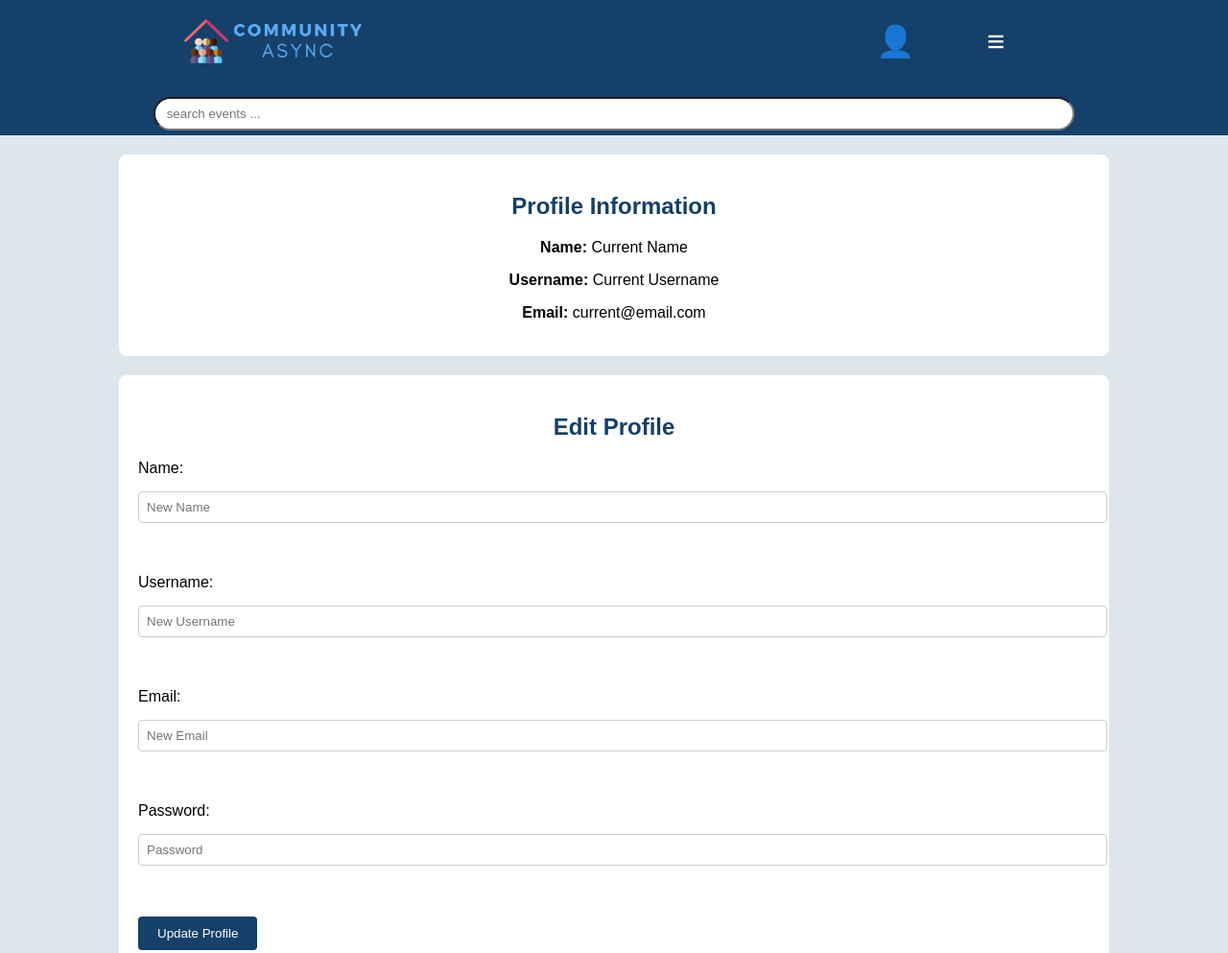
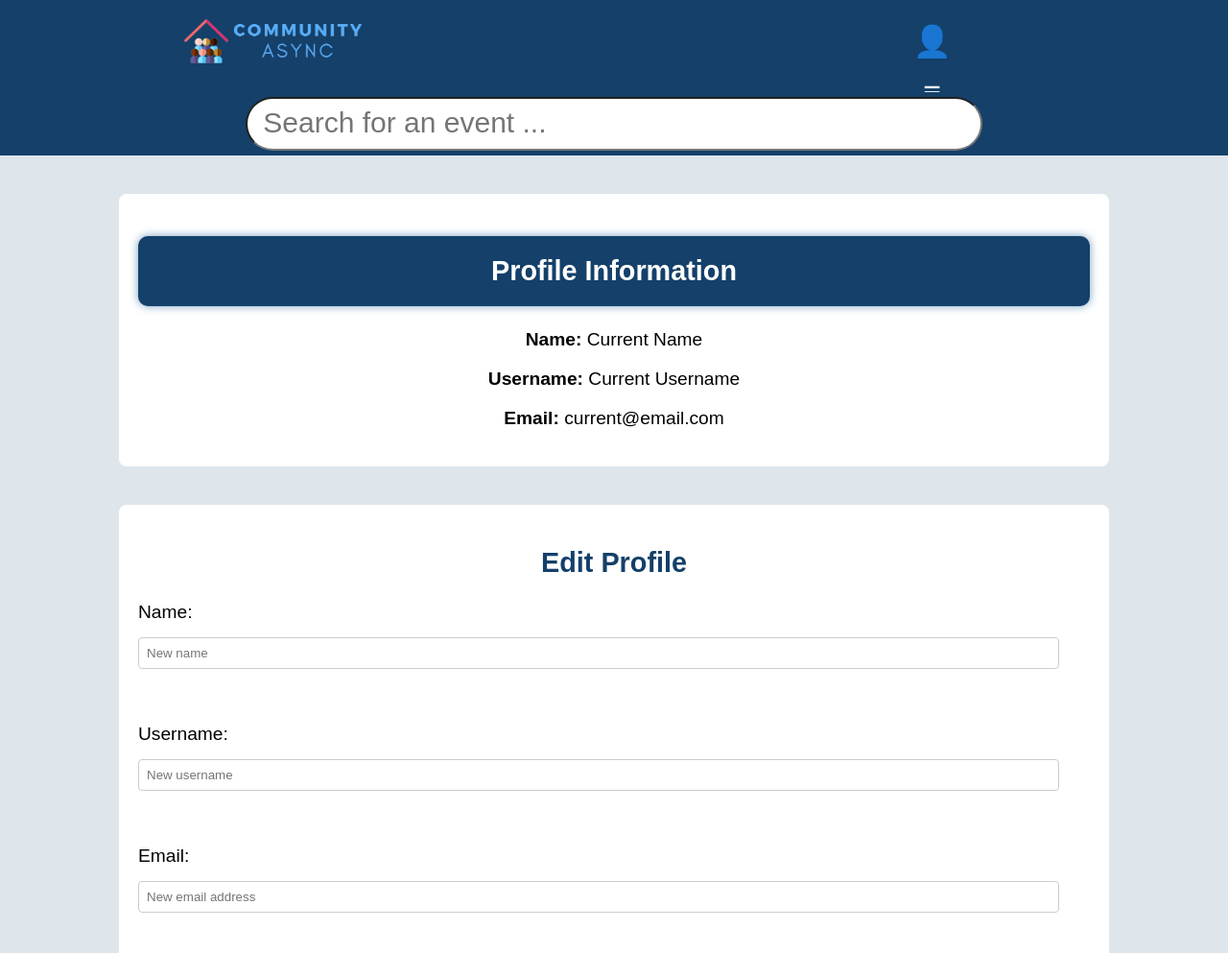
Before and after one commit to aarti-joshi/gherkin-ninjas, a website: page client/profile/profile.html in a window 1280 px wide. Shown: the top 993 px of the page at 96% size. Drawn offline with Linux system fonts and the light colour scheme; no server answers.

Commit message:
modified the design of the profile page

```diff
--- a/client/profile/profile.html
+++ b/client/profile/profile.html
@@ -1,59 +1,103 @@
 <!DOCTYPE html>
 <html lang="en">
-
   <head>
-    <meta charset="UTF-8">
-    <meta name="viewport" content="width=device-width, initial-scale=1.0">
+    <meta charset="UTF-8" />
+    <meta name="viewport" content="width=device-width, initial-scale=1.0" />
     <title>Your Profile</title>
-    <link rel="stylesheet" href="styles.css">
-    <script src="../signup/logout.js"defer></script>
+    <link rel="stylesheet" href="styles.css" />
   </head>
 
   <body>
     <!-- Navbar -->
     <header class="navbar">
       <div class="logo">
-            <a href="../homepage/homepage.html"><img src="../assets/Async-log.png" alt="Community Async logo" /></a>
+        <a href="../homepage/homepage.html"
+          ><img src="../assets/Async-log.png" alt="Community Async logo"
+        /></a>
       </div>
       <nav class="menu">
-            <button class="profile-btn" aria-label="Profile"><a href="#">&#128100;</a></button>
-            <button class="hamburger-btn" aria-label="Menu" onclick="toggleDropdown()">&#8801;</button>
+        <button class="profile-btn" aria-label="Profile">
+          <a href="#">&#128100;</a>
+        </button>
+        <button
+          class="hamburger-btn"
+          aria-label="Menu"
+          onclick="toggleDropdown()"
+        >
+          &#8801;
+        </button>
         <div class="dropdown-content" id="dropdown">
-                <a href="../eventCalender/eventCalender.html">&#128197; Events & Calendar</a>
+          <a href="../eventCalender/eventCalender.html"
+            >&#128197; Events & Calendar</a
+          >
           <a href="../history/history.html">&#x23F3; History</a>
           <a href="../rewards&points/Rewards.html">&#x1F3C6; Rewards</a>
-                <a href="#" id="logout">&#x1F6AA; Logout</a>
+          <a href="../signup/login.js">&#x1f6aa; Logout</a>
         </div>
       </nav>
     </header>
     <!-- Search -->
     <section class="search-bar">
-        <input type="search" class="search" placeholder=" search events ..." />
+      <input
+        type="search"
+        class="search"
+        placeholder=" Search for an event ..."
+      />
     </section>
     <!-- Content -->
     <main>
       <div class="profile-info">
-            <h2>Profile Information</h2>
-            <p><strong>Name:</strong> <span id="displayName">Current Name</span></p>
-            <p><strong>Username:</strong> <span id="displayUsername">Current Username</span></p>
-            <p><strong>Email:</strong> <span id="displayEmail">current@email.com</span></p>
+        <h2 class="profileTitle">Profile Information</h2>
+        <p>
+          <strong class="question">Name:</strong>
+          <span id="displayName">Current Name</span>
+        </p>
+        <p>
+          <strong class="question">Username:</strong>
+          <span id="displayUsername">Current Username</span>
+        </p>
+        <p>
+          <strong class="question">Email:</strong>
+          <span id="displayEmail">current@email.com</span>
+        </p>
       </div>
       <div class="edit-profile">
         <h2>Edit Profile</h2>
         <form id="editProfileForm">
           <label for="newName">Name:</label>
-                <input type="text" id="newName" name="newName" placeholder="New Name"><br>
+          <input
+            type="text"
+            id="newName"
+            name="newName"
+            placeholder="New name"
+          /><br />
 
           <label for="newUsername">Username:</label>
-                <input type="text" id="newUsername" name="newUsername" placeholder="New Username"><br>
+          <input
+            type="text"
+            id="newUsername"
+            name="newUsername"
+            placeholder="New username"
+          /><br />
 
           <label for="newEmail">Email:</label>
-                <input type="email" id="newEmail" name="newEmail" placeholder="New Email"><br>
+          <input
+            type="email"
+            id="newEmail"
+            name="newEmail"
+            placeholder="New email address"
+          /><br />
 
           <label for="password">Password:</label>
-                <input type="password" id="password" name="password" placeholder="Password" required><br>
+          <input
+            type="password"
+            id="password"
+            name="password"
+            placeholder="Password"
+            required
+          /><br />
 
-                <input type="submit" value="Update Profile">
+          <input type="submit" value="Update Profile" />
         </form>
       </div>
     </main>
@@ -61,10 +105,13 @@
     <!-- Footer -->
     <footer class="footer">
       <p>&copy; 2023 Community Async. All rights reserved.</p>
-        <p><a href="#">Cookies</a> | <a href="../about/aboutUs.html">About Us </a> | <a href="#">Privacy Policy </a></p>
+      <p>
+        <a href="#">Cookies</a> |
+        <a href="../about/aboutUs.html">About Us </a> |
+        <a href="#">Privacy Policy </a>
+      </p>
     </footer>
     <script src="scripts.js"></script>
     <script src="../dropdowntoggle.js"></script>
   </body>
-
 </html>
--- a/client/profile/styles.css
+++ b/client/profile/styles.css
@@ -6,7 +6,7 @@
   margin: 0;
   padding: 0;
   font-family: Arial, Helvetica, sans-serif;
-    background-color: #DEE6EC;
+  background-color: #dee6ec;
 }
 
 main {
@@ -18,13 +18,12 @@
   flex-grow: 1;
 }
 
-
 .navbar {
   display: flex;
   justify-content: space-between;
   padding: 1rem 15%;
   height: 8vh;
-    background-color: #14406A;
+  background-color: #14406a;
   color: white;
 }
 
@@ -39,7 +38,7 @@
   width: 10vw;
   height: auto;
   padding: 0.5rem;
-    background-color: #14406A;
+  background-color: #14406a;
   color: white;
   font-size: 2rem;
   cursor: pointer;
@@ -50,7 +49,7 @@
 .search-bar {
   display: flex;
   justify-content: center;
-    background-color: #14406A;
+  background-color: #14406a;
   padding: 5px;
 }
 
@@ -61,7 +60,7 @@
 }
 
 .footer {
-    background-color: #14406A;
+  background-color: #14406a;
   color: white;
   text-align: center;
   padding: 1rem;
@@ -72,9 +71,9 @@
 .dropdown-content {
   display: none;
   position: absolute;
-    background-color: #BDE0FE;
+  background-color: #bde0fe;
   min-width: 160px;
-    box-shadow: 0px 8px 16px 0px rgba(0,0,0,0.2);
+  box-shadow: 0px 8px 16px 0px rgba(0, 0, 0, 0.2);
   z-index: 1;
 }
 
@@ -85,7 +84,7 @@
 }
 
 .dropdown-content a:hover {
-    background-color: #E4C3CF;
+  background-color: #e4c3cf;
 }
 
 /* Buttons: hover effect */
@@ -93,15 +92,14 @@
 .hamburger-btn:hover,
 .profile-btn:focus,
 .hamburger-btn:focus {
-    background-color: #E4C3CF;
+  background-color: #e4c3cf;
 }
 
 a,
 a:visited {
   color: inherit;
-    text-decoration: #DEE6EC;
+  text-decoration: #dee6ec;
 }
-
 
 @media only screen and (max-width: 600px) {
   .navbar {
@@ -116,20 +114,22 @@
   .menu button {
     width: 40vw;
   }
-
 }
 
 /* main */
-.profile-info, .edit-profile {
+.profile-info,
+.edit-profile {
   background-color: #fff;
   margin-bottom: 20px;
   padding: 20px;
   border-radius: 8px;
   width: 80%;
+  color: black;
+  font-size: larger;
 }
 
 h2 {
-    color: #14406A;
+  color: #14406a;
 }
 
 form {
@@ -154,7 +154,7 @@
 }
 
 input[type="submit"] {
-    background-color: #14406A;
+  background-color: #14406a;
   color: #fff;
   padding: 10px 20px;
   border: none;
@@ -166,3 +166,151 @@
 input[type="submit"]:hover {
   background-color: #113355;
 }
+
+body {
+  display: flex;
+  flex-direction: column;
+  min-height: 100vh;
+  margin: 0;
+  padding: 0;
+  font-family: Arial, Helvetica, sans-serif;
+  background-color: #dee6ec;
+}
+
+.main {
+  display: flex;
+  flex-direction: column;
+  align-items: center;
+  text-align: center;
+  padding: 20px;
+  flex-grow: 1;
+}
+.navbar {
+  display: flex;
+  justify-content: center;
+  padding: 1rem 15%;
+  height: 8vh;
+  background-color: #14406a;
+  color: white;
+  gap: 60%;
+}
+
+.search-bar {
+  display: flex;
+  justify-content: center;
+  background-color: #14406a;
+  padding: 5px;
+}
+
+.search {
+  width: 75vw;
+  border-radius: 8rem;
+  padding: 0.5rem;
+}
+/* Dropdown Content */
+.dropdown-content {
+  display: none;
+  position: absolute;
+  background-color: #bde0fe;
+  min-width: 160px;
+  box-shadow: 0px 8px 16px 0px rgba(0, 0, 0, 0.2);
+  z-index: 1;
+}
+
+.dropdown-content a {
+  color: black;
+  padding: 12px 16px;
+  display: block;
+}
+
+.dropdown-content a:hover {
+  background-color: #e4c3cf;
+}
+
+/* Buttons: hover effect */
+.profile-btn:hover,
+.hamburger-btn:hover,
+.profile-btn:focus,
+.hamburger-btn:focus {
+  background-color: #e4c3cf;
+}
+
+a,
+a:visited {
+  color: inherit;
+  text-decoration: #dee6ec;
+}
+
+/* Profile Page Specific Styles */
+.profile-info,
+.edit-profile {
+  background-color: #fff;
+  margin: 20px;
+  padding: 20px;
+  border-radius: 8px;
+  width: 80%;
+}
+
+h2 {
+  color: #14406a;
+}
+
+form {
+  display: flex;
+  flex-direction: column;
+  gap: 10px;
+  align-items: flex-start;
+}
+
+label {
+  margin-bottom: 5px;
+}
+
+input[type="text"],
+input[type="email"],
+input[type="password"] {
+  width: 100%;
+  padding: 8px;
+  margin-bottom: 15px;
+  border-radius: 4px;
+  border: 1px solid #ccc;
+}
+
+input[type="submit"] {
+  background-color: #14406a;
+  color: white;
+  padding: 10px 20px;
+  border: none;
+  border-radius: 4px;
+  cursor: pointer;
+  transition: background-color 0.3s ease;
+}
+
+input[type="submit"]:hover {
+  background-color: #113355;
+}
+
+.search {
+  width: 60vw;
+  border-radius: 8rem;
+  padding: 0.5rem;
+
+  font-size: 30px;
+  padding-bottom: 10px;
+}
+
+.profileTitle {
+  padding: 20px;
+  border-radius: 10px;
+  background-color: #14406a;
+  box-shadow: 0px 0px 10px 0px #799fc0;
+  color: white;
+}
+
+/* Add this CSS at the end of your stylesheet */
+form#editProfileForm input[type="text"],
+form#editProfileForm input[type="email"],
+form#editProfileForm input[type="password"] {
+  /*  Adjust the width as needed */
+  width: 95%;
+}
```
Lines whose indentation alone changed are shown as unchanged.
